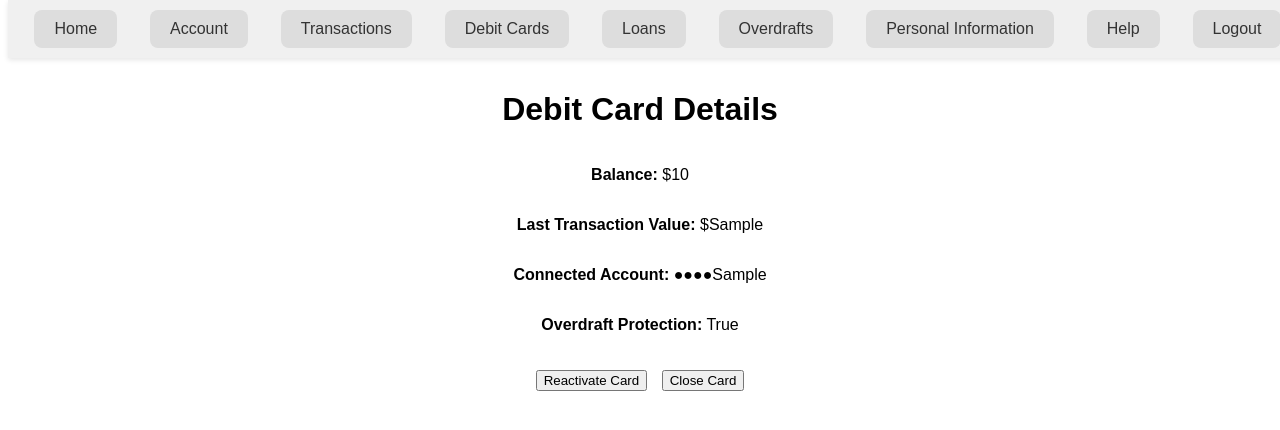
After one commit to LTEmmer/ConcurrentModification, a Django app: template concurrent_modification/templates/debit.html in a window 1280 px wide. The commit adds this page. Shown: the top 430 px of the page. Run offline with Django 5.2, Linux system fonts and the light colour scheme; the template is opened without the code that fills it: most values are stand-ins (such as "Sample title", 1, 10 or a date in 2020).

Commit message:
navbar refactoring and debit page

```diff
--- /dev/null
+++ b/concurrent_modification/templates/debit.html
@@ -0,0 +1,39 @@
+<!DOCTYPE html>
+<html lang="en">
+<head>
+    <meta charset="UTF-8">
+    <title>Debit</title>
+</head>
+<body>
+
+    {% extends 'homepage.html' %}
+
+    {% block title %}Debit{% endblock %}
+
+    {% block content %}
+    <div style="display: flex; flex-direction: column; align-items: center; margin-top: 40px;">
+        {% if debit %}
+        <h1>Debit Card Details</h1>
+        <p><strong>Balance:</strong> ${{ debit.balance }}</p>
+        <p><strong>Last Transaction Value:</strong> ${{ debit.last_transaction }}</p>
+        <p><strong>Connected Account:</strong> ●●●●{{ debit.connected_account }}</p>
+        <p><strong>Overdraft Protection:</strong> {{ debit.overdraft_protection|yesno:"True,False" }}</p>
+
+        <div style="margin-top: 20px;">
+            <form method="post" action="/debit/reactivate/" style="display: inline;">
+                {% csrf_token %}
+                <button type="submit">Reactivate Card</button>
+            </form>
+            <form method="post" action="/debit/close/" style="display: inline; margin-left: 10px;">
+                {% csrf_token %}
+                <button type="submit">Close Card</button>
+            </form>
+        </div>
+        {% else %}
+        <p>No debit card information available.</p>
+        {% endif %}
+    </div>
+    {% endblock %}
+
+</body>
+</html>
--- a/concurrent_modification/templates/homepage.html
+++ b/concurrent_modification/templates/homepage.html
@@ -3,55 +3,18 @@
 <head>
     <meta charset="UTF-8">
     <title>Home</title>
-    <style>
-        /* Container for the navbar */
-        .navbar {
-            display: flex;
-            background-color: #f0f0f0;
-            padding: 10px;
-            justify-content: space-around;
-            position: fixed;
-            top: 0;
-            width: 100%;
-            box-shadow: 0 2px 5px rgba(0,0,0,0.1);
-        }
 
-        /* Style for each nav item */
-        .navbar a {
-            text-decoration: none;
-            color: #333;
-            background-color: #ddd;
-            padding: 10px 20px;
-            border-radius: 8px;
-            transition: background-color 0.3s ease;
-        }
-
-        /* Hover effect */
-        .navbar a:hover {
-            background-color: #bbb;
-        }
-
-        /* Push page content below fixed navbar */
-        body {
-            margin-top: 70px;
-            font-family: Arial, sans-serif;
-        }
-    </style>
 </head>
 <body>
 
-    <div class="navbar">
-        <a href="/accounts/">Account</a>
-        <a href="/Transactions/">Transactions</a>
-        <a href="/Debit Cards/">Debit Cards</a>
-        <a href="/loans/">Loans</a>
-        <a href="/Overdrafts/">Overdrafts</a>
-        <a href="/Personal Information/">Personal Information</a>
-        <a href="/Help/">Help</a>
-        <a href="{% url 'signin' %}">Logout</a>
-    </div>
+    {% extends 'navbar.html' %}
+
+    {% block title %}Home{% endblock %}
+
+    {% block content %}
     <p style="display:flex; justify-content: center;align-items: center;height: 20vh;font-size: large;">Logged in as: {{ username }}</p>
     <p2 style="display:flex; justify-content: center;align-items: center;height: 5vh;font-size: large;">Welcome {{ name }}!</p2>
+    {% endblock %}
 
     <!-- if someone is an admin their homepage should be different
     they could have a link to bank branches, employees and functionality to insert, alter and delete
--- /dev/null
+++ b/concurrent_modification/templates/navbar.html
@@ -0,0 +1,58 @@
+<!DOCTYPE html>
+<html lang="en">
+<head>
+    <meta charset="UTF-8">
+    <title>{% block title %}Page{% endblock %}</title>
+    <style>
+        /* Container for the navbar */
+        .navbar {
+            display: flex;
+            background-color: #f0f0f0;
+            padding: 10px;
+            justify-content: space-around;
+            position: fixed;
+            top: 0;
+            width: 100%;
+            box-shadow: 0 2px 5px rgba(0,0,0,0.1);
+        }
+
+        /* Style for each nav item */
+        .navbar a {
+            text-decoration: none;
+            color: #333;
+            background-color: #ddd;
+            padding: 10px 20px;
+            border-radius: 8px;
+            transition: background-color 0.3s ease;
+        }
+
+        /* Hover effect */
+        .navbar a:hover {
+            background-color: #bbb;
+        }
+
+        /* Push page content below fixed navbar */
+        body {
+            margin-top: 70px;
+            font-family: Arial, sans-serif;
+        }
+    </style>
+</head>
+<body>
+
+    <div class="navbar">
+        <a href="/home/">Home</a>
+        <a href="/accounts/">Account</a>
+        <a href="/Transactions/">Transactions</a>
+        <a href="/debit/">Debit Cards</a>
+        <a href="/loans/">Loans</a>
+        <a href="/Overdrafts/">Overdrafts</a>
+        <a href="/Personal Information/">Personal Information</a>
+        <a href="/Help/">Help</a>
+        <a href="{% url 'signin' %}">Logout</a>
+    </div>
+
+    {% block content %}{% endblock %}
+
+</body>
+</html>
--- a/concurrent_modification/urls.py
+++ b/concurrent_modification/urls.py
@@ -16,7 +16,7 @@ Including another URLconf
 """
 from django.contrib import admin
 from django.urls import path
-from .views import SigninView, HomeView, RegisterView, LoansView, AccountView
+from .views import DebitView, SigninView, HomeView, RegisterView, LoansView, AccountView
 
 urlpatterns = [
     path('admin/', admin.site.urls),
@@ -24,5 +24,6 @@ urlpatterns = [
     path('home/', HomeView.as_view(), name='home'),
     path('register/', RegisterView.as_view(), name='register'),
     path('loans/', LoansView.as_view(), name='loans'),
-    path('accounts/', AccountView.as_view(), name='accounts')
+    path('accounts/', AccountView.as_view(), name='accounts'),
+    path('debit/', DebitView.as_view(), name="debit")
 ]
```
Also changed, not shown: concurrent_modification/templates/loans.html (+11 -4 lines), concurrent_modification/views.py (+25 -1 lines), README.md.
